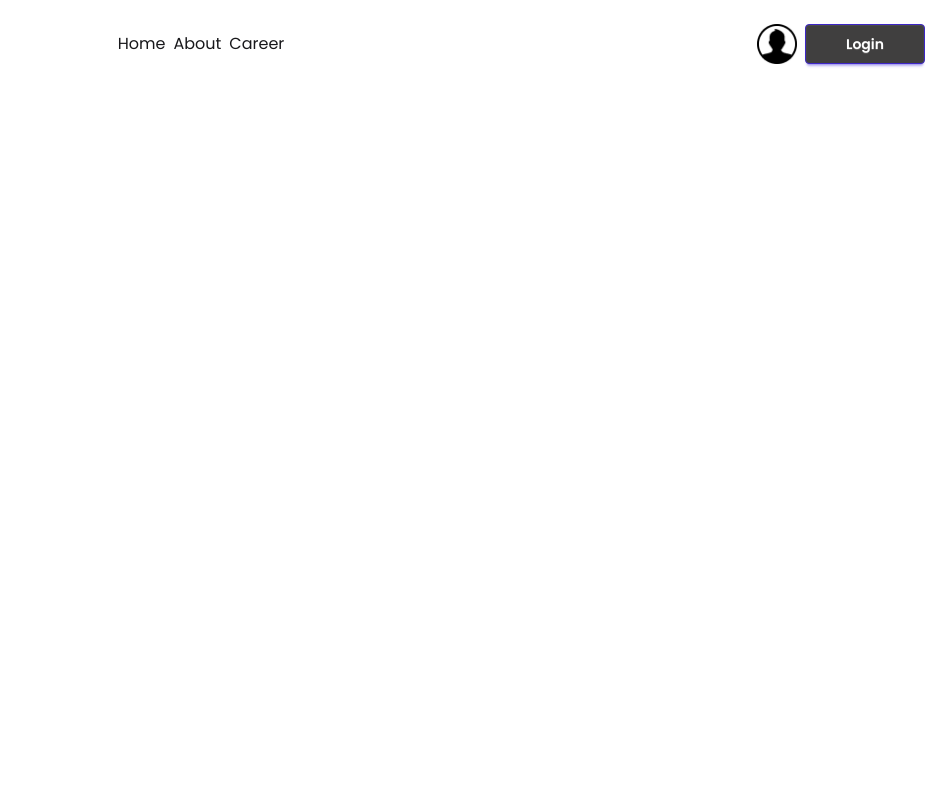
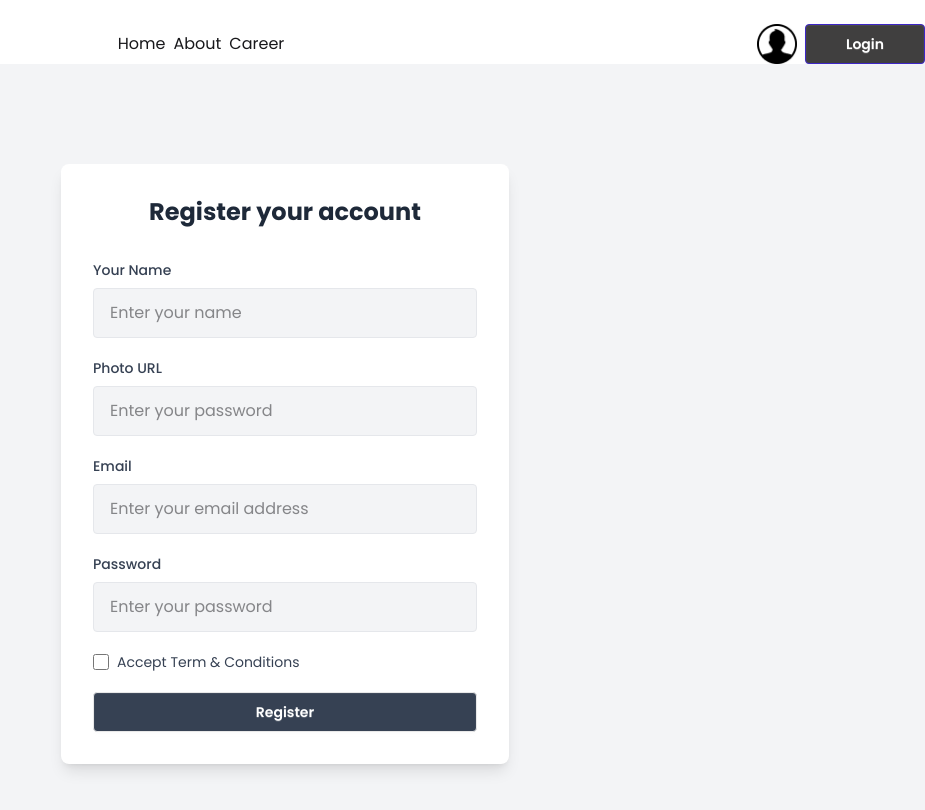
Before and after one commit to shantodey/Dragon-News, a Next.js app: page /register in a window 1280 px wide. Shown: the top 810 px of the page, without its empty margins (355-1280 px from the left). Built offline with nearby package versions, Linux system fonts and the light colour scheme.

Commit message:
From validation in login  & up

```diff
--- a/package.json
+++ b/package.json
@@ -9,11 +9,15 @@
     "lint": "eslint"
   },
   "dependencies": {
+    "@better-auth/mongo-adapter": "^1.6.9",
+    "better-auth": "^1.6.9",
     "date-fns": "^4.1.0",
+    "mongodb": "^7.2.0",
     "next": "16.2.4",
     "react": "19.2.4",
     "react-dom": "19.2.4",
     "react-fast-marquee": "^1.6.5",
+    "react-hook-form": "^7.75.0",
     "react-icons": "^5.6.0"
   },
   "devDependencies": {
--- a/src/Component/homepage/news/NewsCard.jsx
+++ b/src/Component/homepage/news/NewsCard.jsx
@@ -6,13 +6,12 @@ const NewsCard = ({ newsByCategories }) => {
     return (
         <>
             {newsByCategories.length > 0 ? newsByCategories.map(n => {
-
                 return (
                     <div key={n._id} className="bg-white border border-gray-200 rounded-md overflow-hidden mb-6">
                         <div className="flex items-center justify-between bg-gray-100 px-4 py-3">
 
                             <div className="flex items-center gap-3">
-                                <Image src={n.author.img} alt={n.author.name} width={40} height={40} className="rounded-full object-cover" />
+                                <Image src={n.author.img} alt={n.author.name|| "Author avatar"} width={40} height={40} className="rounded-full object-cover" />
                                 <div>
                                     <h2 className="font-semibold text-sm text-gray-800">{n.author.name}</h2>
                                     <p className="text-xs text-gray-500">{n.author.published_date}</p>
@@ -30,7 +29,7 @@ const NewsCard = ({ newsByCategories }) => {
                         </div>
 
                         <div className="px-5">
-                            <Image src={n.image_url} alt={n.title} width={800} height={500} className="w-full rounded-md object-cover" />
+                            <Image src={n.image_url} alt={n.title|| "Author avatar"} width={800} height={500} className="w-full rounded-md object-cover" />
                         </div>
 
                         <div className="p-5">
--- a/src/app/(auth)/layout.jsx
+++ b/src/app/(auth)/layout.jsx
@@ -5,6 +5,7 @@ const AuthLayout = ({children}) => {
     return (
         <>
             <Navber></Navber>
+            {children}
         </>
     );
 };
--- a/src/app/(auth)/login/page.jsx
+++ b/src/app/(auth)/login/page.jsx
@@ -1,8 +1,58 @@
+'use client'
+import Link from "next/link";
+import { useForm } from "react-hook-form";
+const Loginpage = () => {
+    const {register,handleSubmit,formState: { errors }}=useForm()
+    const handelLoginFunc=(data)=>{
+        console.log(data);
+    }
+    return (
+        <div className="min-h-screen bg-gray-100 flex items-center justify-center p-4">
+            <div className="bg-white rounded-lg shadow-lg p-8 w-full max-w-md">
+                <form onSubmit={handleSubmit(handelLoginFunc)}>
+                    <fieldset>
+                        <legend className="text-2xl font-bold text-gray-800 text-center mb-8 block">Login your account</legend>
+                        <div className="space-y-6">
+                    <div>
+                        <label className="block text-sm font-medium text-gray-700 mb-2">Email address</label>
+                        <input
+                            type="email"
+                           {...register("email",{ required: " Email field is required" })}
+                           value='hlw@gmail.com'
+                            placeholder="Enter your email address"
+                            className="w-full px-4 py-3 bg-gray-100 border border-gray-200 rounded focus:outline-none focus:ring-2 focus:ring-blue-500 focus:bg-white transition"
+                        />
+                         {errors.email && <p className="text-red-500">{errors.email.message}</p>}
+                    </div>
 
+                    <div>
+                        <label className="block text-sm font-medium text-gray-700 mb-2">Password</label>
+                        <input
+                            type="password"
+                            {...register("password",{ required: " Password field is required" })}
+                            placeholder="Enter your password"
+                            className="w-full px-4 py-3 bg-gray-100 border border-gray-200 rounded focus:outline-none focus:ring-2 focus:ring-blue-500 focus:bg-white transition"
+                        />
+                        {errors.password && <p className="text-red-500">{errors.password.message}</p>}
+                    </div>
 
-const Loginpage = () => {
-    return (
-        <h2>thsi is loging page</h2>
+                    <button type="submit" className="w-full bg-gray-700 hover:bg-gray-800 text-white font-semibold py-3 px-4 rounded transition duration-200">
+                        Login
+                    </button>
+
+                    <div className="text-center">
+                        <span className="text-gray-600 text-sm">
+                            Don't Have An Account?{' '}
+                            <Link href={'/register'} className="text-red-500 font-medium cursor-pointer hover:underline">
+                                Register
+                            </Link>
+                        </span>
+                    </div>
+                        </div>
+                    </fieldset>
+                </form>
+            </div>
+        </div>
     );
 };
 
--- a/src/app/(auth)/register/page.jsx
+++ b/src/app/(auth)/register/page.jsx
@@ -1,7 +1,87 @@
+'use client'
+import { useForm } from "react-hook-form";
 
 const RegisterPage = () => {
+    const {register,handleSubmit,formState: { errors }}=useForm()
+    const handelLoginFunc = (data) => {
+        console.log(data);
+    }
     return (
-        <h1>thsi is register page</h1>
+        <div className="min-h-screen bg-gray-100 flex items-center justify-center p-4">
+            <div className="bg-white rounded-lg shadow-lg p-8 w-full max-w-md">
+                <form onSubmit={handleSubmit(handelLoginFunc)}>
+                    <fieldset>
+                        <legend className="text-2xl font-bold text-gray-800 text-center mb-8 block">
+                            Register your account
+                        </legend>
+
+                        <div className="space-y-5">
+                            <div>
+                                <label className="block text-sm font-medium text-gray-700 mb-2">Your Name</label>
+                                <input
+                                    type="text"
+                                    {...register("text", { required: " Name field is required" })}
+                                    placeholder="Enter your name"
+                                    className="w-full px-4 py-3 bg-gray-100 border border-gray-200 rounded focus:outline-none focus:ring-2 focus:ring-blue-500 focus:bg-white transition"
+                                />
+                                {errors.text && <p className="text-red-500">{errors.text.message}</p>}
+                            </div>
+
+                            <div>
+                                <label className="block text-sm font-medium text-gray-700 mb-2">
+                                    Photo URL
+                                </label>
+                                <input
+                                    type="url"
+                                    {...register("url")}
+                                    placeholder="Enter your password"
+                                    className="w-full px-4 py-3 bg-gray-100 border border-gray-200 rounded focus:outline-none focus:ring-2 focus:ring-blue-500 focus:bg-white transition"
+                                />
+                            </div>
+
+                            <div>
+                                <label className="block text-sm font-medium text-gray-700 mb-2">Email</label>
+                                <input
+                                    type="email"
+                                    {...register("email", { required: "Password field is required" })}
+                                    placeholder="Enter your email address"
+                                    className="w-full px-4 py-3 bg-gray-100 border border-gray-200 rounded focus:outline-none focus:ring-2 focus:ring-blue-500 focus:bg-white transition"
+                                />
+                                {errors.email && <p className="text-red-500">{errors.email.message}</p>}
+                            </div>
+
+                            <div>
+                                <label className="block text-sm font-medium text-gray-700 mb-2">
+                                    Password
+                                </label>
+                                <input
+                                    type="password"
+                                    {...register("password", { required: " Password field is required" })}
+                                    placeholder="Enter your password"
+                                    className="w-full px-4 py-3 bg-gray-100 border border-gray-200 rounded focus:outline-none focus:ring-2 focus:ring-blue-500 focus:bg-white transition"
+                                />
+                                {errors.password && <p className="text-red-500">{errors.password.message}</p>}
+                            </div>
+
+                            <div className="flex items-center gap-2">
+                                <input
+                                    type="checkbox"
+                                    id="terms"
+                                    className="w-4 h-4 accent-gray-700"
+                                />
+                                <label htmlFor="terms" className="text-sm text-gray-700 cursor-pointer">
+                                    Accept Term & Conditions
+                                </label>
+                            </div>
+
+                            <button type="submit" className="btn w-full bg-gray-700 hover:bg-gray-800 text-white font-semibold py-3 px-4 rounded transition duration-200">
+                                Register
+                            </button>
+                        </div>
+                    </fieldset>
+                </form>
+            </div>
+        </div>
     );
 };
 
--- a/src/app/(main)/news/[id]/page.jsx
+++ b/src/app/(main)/news/[id]/page.jsx
@@ -2,9 +2,9 @@ import Image from "next/image";
 import Link from "next/link";
 import { FaArrowLeft } from "react-icons/fa";
 import { getNewsDetelsByID } from "@/lib/data";
-export const generateMetadata = async ({params}) => {
-  const {id}=await params;
-  const news=await getNewsDetelsByID(id);
+export const generateMetadata = async ({ params }) => {
+    const { id } = await params;
+    const news = await getNewsDetelsByID(id);
     return {
         title: news.title,
         description: news.description,
@@ -19,9 +19,9 @@ const NewsDetels = async ({ params }) => {
 
     return (
         <div className="container mx-auto mt-8">
-
-        <div className="bg-white border border-gray-200  rounded-md p-5">
-            <Image src={news.image_url} alt={news.title}  width={1000} height={600} className="w-full rounded-md object-cover" />
+            <div className="flex justify-center items-center">
+                <div className="max-w-6xl bg-white border border-gray-200  rounded-md p-5">
+                    <Image src={news.image_url} alt={news.title} width={1000} height={600} className="w-full rounded-md object-cover" />
                     <div className="mt-6">
                         <h1 className="text-3xl font-bold leading-snug text-gray-800"> {news.title}</h1>
                         <p className="text-gray-500 text-sm leading-7 mt-5">{news.details}</p>
@@ -32,6 +32,7 @@ const NewsDetels = async ({ params }) => {
                     </div>
                 </div>
             </div>
+        </div>
     );
 };
 
--- /dev/null
+++ b/src/lib/auto.js
@@ -0,0 +1,13 @@
+import { betterAuth } from "better-auth";
+import { MongoClient } from "mongodb";
+import { mongodbAdapter } from "better-auth/adapters/mongodb";
+
+const client = new MongoClient(process.env.AUTH_DB_URL);
+const db = client.db('Dragon-News');
+
+export const auth = betterAuth({
+  database: mongodbAdapter(db, {
+    // Optional: if you don't provide a client, database transactions won't be enabled.
+    client
+  }),
+});
```
Also changed, not shown: 1 other file (tests, documents, lock files or other folders). Lines whose indentation alone changed are shown as unchanged.
